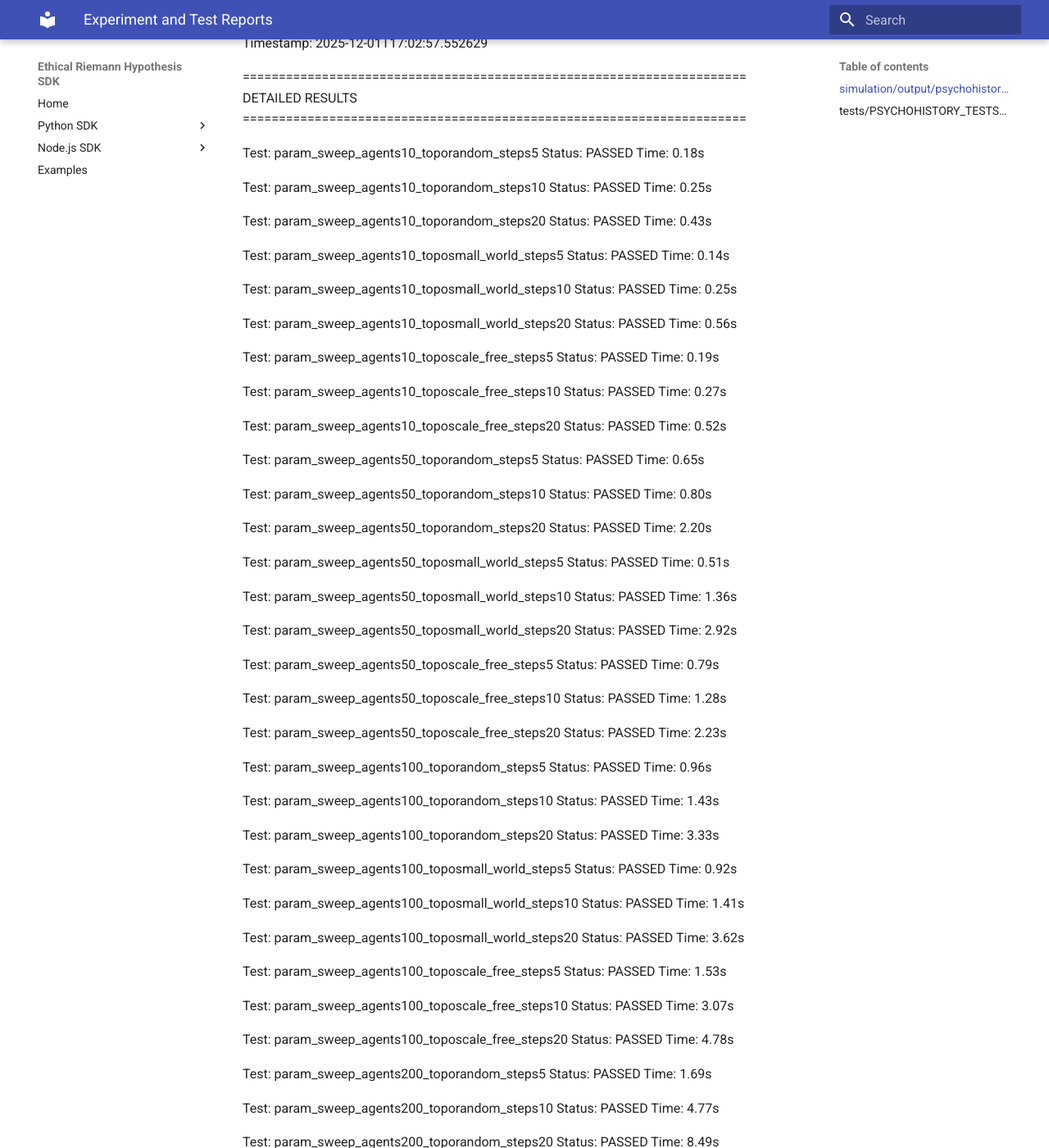
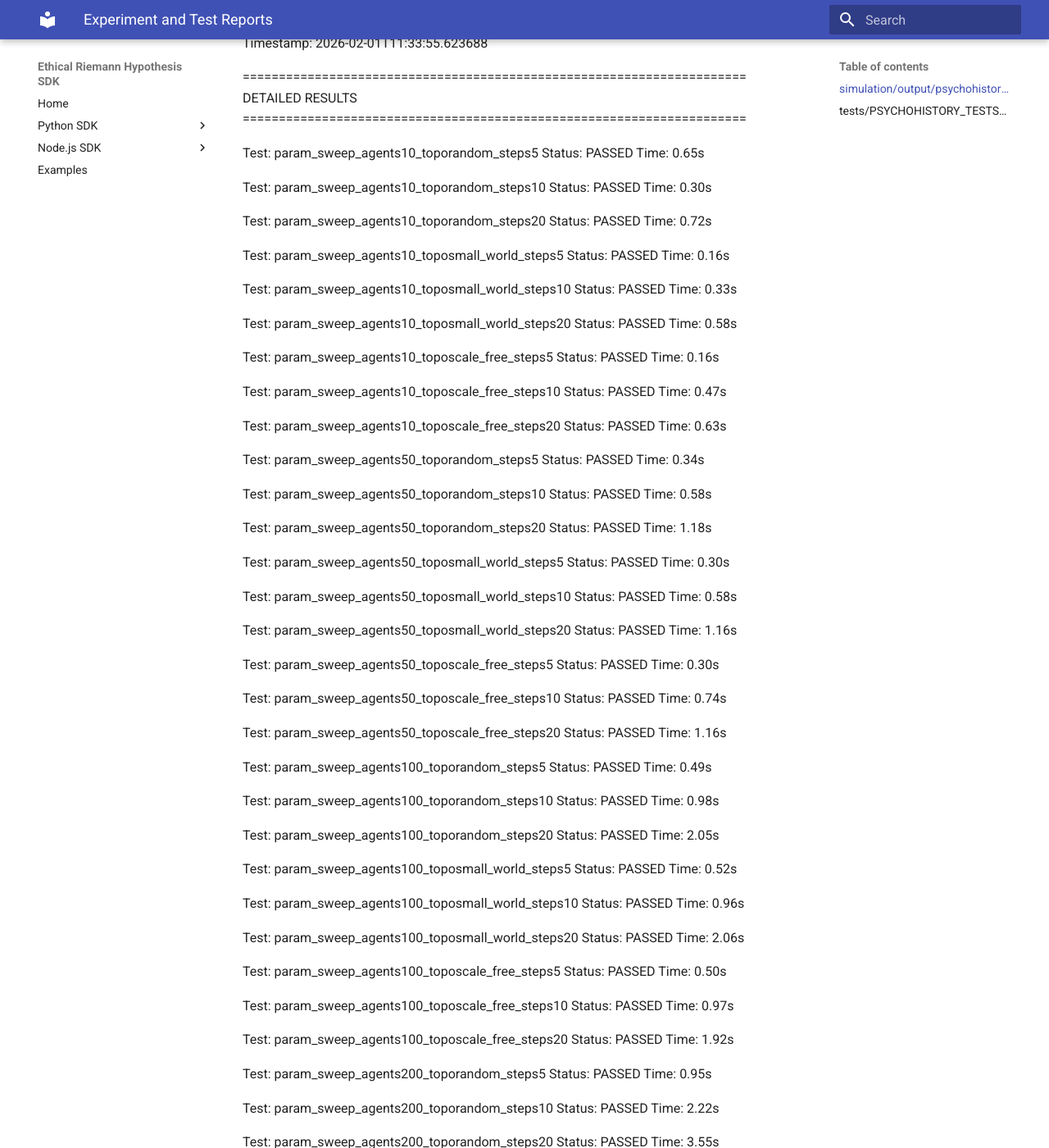
Before and after one commit to dennislee928/Ethic-Latex, an MkDocs documentation site: the page built from docs/EXPERIMENT_REPORTS.md, in a window 1280 px wide and 1400 px high, scrolled down 561 px. Shown: the whole window at 82% size. Built offline with MkDocs 1.6.1 and Material for MkDocs 9.7.7, drawn with Linux system fonts in a browser that asks for light colours; some of the changed text lies outside the part shown.

Commit message:
Update psychohistory test reports
Refresh test outputs after a new run: update docs/EXPERIMENT_REPORTS.md, simulation/output/psychohistory_tests/test_report.json, and test_summary.txt with new timestamps, total time, and per-test elapsed times. The docs reflect that 36 tests passed (100% success) and remove previously listed unstable/failed stress and boundary entries; JSON and summary text now contain the corresponding numeric and timestamp adjustments.

```diff
--- a/docs/EXPERIMENT_REPORTS.md
+++ b/docs/EXPERIMENT_REPORTS.md
@@ -14,13 +14,13 @@
 PSYCHOHISTORY SIMULATION TEST REPORT
 ======================================================================
 
-Total Tests: 43
-Passed: 40
-Failed: 1
-Success Rate: 93.0%
-Total Time: 144.89s
+Total Tests: 36
+Passed: 36
+Failed: 0
+Success Rate: 100.0%
+Total Time: 40.51s
 
-Timestamp: 2025-12-01T17:02:57.552629
+Timestamp: 2026-02-01T11:33:55.623688
 
 ======================================================================
 DETAILED RESULTS
@@ -28,175 +28,147 @@
 
 Test: param_sweep_agents10_toporandom_steps5
   Status: PASSED
-  Time: 0.18s
+  Time: 0.65s
 
 Test: param_sweep_agents10_toporandom_steps10
   Status: PASSED
-  Time: 0.25s
+  Time: 0.30s
 
 Test: param_sweep_agents10_toporandom_steps20
   Status: PASSED
-  Time: 0.43s
+  Time: 0.72s
 
 Test: param_sweep_agents10_toposmall_world_steps5
   Status: PASSED
-  Time: 0.14s
+  Time: 0.16s
 
 Test: param_sweep_agents10_toposmall_world_steps10
   Status: PASSED
-  Time: 0.25s
+  Time: 0.33s
 
 Test: param_sweep_agents10_toposmall_world_steps20
   Status: PASSED
-  Time: 0.56s
+  Time: 0.58s
 
 Test: param_sweep_agents10_toposcale_free_steps5
   Status: PASSED
-  Time: 0.19s
+  Time: 0.16s
 
 Test: param_sweep_agents10_toposcale_free_steps10
   Status: PASSED
-  Time: 0.27s
+  Time: 0.47s
 
 Test: param_sweep_agents10_toposcale_free_steps20
   Status: PASSED
-  Time: 0.52s
+  Time: 0.63s
 
 Test: param_sweep_agents50_toporandom_steps5
   Status: PASSED
-  Time: 0.65s
+  Time: 0.34s
 
 Test: param_sweep_agents50_toporandom_steps10
   Status: PASSED
-  Time: 0.80s
+  Time: 0.58s
 
 Test: param_sweep_agents50_toporandom_steps20
   Status: PASSED
-  Time: 2.20s
+  Time: 1.18s
 
 Test: param_sweep_agents50_toposmall_world_steps5
   Status: PASSED
-  Time: 0.51s
+  Time: 0.30s
 
 Test: param_sweep_agents50_toposmall_world_steps10
   Status: PASSED
-  Time: 1.36s
+  Time: 0.58s
 
 Test: param_sweep_agents50_toposmall_world_steps20
   Status: PASSED
-  Time: 2.92s
+  Time: 1.16s
 
 Test: param_sweep_agents50_toposcale_free_steps5
   Status: PASSED
-  Time: 0.79s
+  Time: 0.30s
 
 Test: param_sweep_agents50_toposcale_free_steps10
   Status: PASSED
-  Time: 1.28s
+  Time: 0.74s
 
 Test: param_sweep_agents50_toposcale_free_steps20
   Status: PASSED
-  Time: 2.23s
+  Time: 1.16s
 
 Test: param_sweep_agents100_toporandom_steps5
   Status: PASSED
-  Time: 0.96s
+  Time: 0.49s
 
 Test: param_sweep_agents100_toporandom_steps10
   Status: PASSED
-  Time: 1.43s
+  Time: 0.98s
 
 Test: param_sweep_agents100_toporandom_steps20
   Status: PASSED
-  Time: 3.33s
+  Time: 2.05s
 
 Test: param_sweep_agents100_toposmall_world_steps5
   Status: PASSED
-  Time: 0.92s
+  Time: 0.52s
 
 Test: param_sweep_agents100_toposmall_world_steps10
   Status: PASSED
-  Time: 1.41s
+  Time: 0.96s
 
 Test: param_sweep_agents100_toposmall_world_steps20
   Status: PASSED
-  Time: 3.62s
+  Time: 2.06s
 
 Test: param_sweep_agents100_toposcale_free_steps5
   Status: PASSED
-  Time: 1.53s
+  Time: 0.50s
 
 Test: param_sweep_agents100_toposcale_free_steps10
   Status: PASSED
-  Time: 3.07s
+  Time: 0.97s
 
 Test: param_sweep_agents100_toposcale_free_steps20
   Status: PASSED
-  Time: 4.78s
+  Time: 1.92s
 
 Test: param_sweep_agents200_toporandom_steps5
   Status: PASSED
-  Time: 1.69s
+  Time: 0.95s
 
 Test: param_sweep_agents200_toporandom_steps10
   Status: PASSED
-  Time: 4.77s
+  Time: 2.22s
 
 Test: param_sweep_agents200_toporandom_steps20
   Status: PASSED
-  Time: 8.49s
+  Time: 3.55s
 
 Test: param_sweep_agents200_toposmall_world_steps5
   Status: PASSED
-  Time: 1.90s
+  Time: 0.93s
 
 Test: param_sweep_agents200_toposmall_world_steps10
   Status: PASSED
-  Time: 4.58s
+  Time: 1.77s
 
 Test: param_sweep_agents200_toposmall_world_steps20
   Status: PASSED
-  Time: 12.73s
+  Time: 3.78s
 
 Test: param_sweep_agents200_toposcale_free_steps5
   Status: PASSED
-  Time: 2.17s
+  Time: 0.91s
 
 Test: param_sweep_agents200_toposcale_free_steps10
   Status: PASSED
-  Time: 5.75s
+  Time: 1.78s
 
 Test: param_sweep_agents200_toposcale_free_steps20
   Status: PASSED
-  Time: 8.83s
-
-Test: long_term_steps50
-  Status: UNSTABLE
-  Time: 6.15s
-
-Test: long_term_steps100
-  Status: UNSTABLE
-  Time: 10.51s
-
-Test: stress_agents200
-  Status: PASSED
-  Time: 8.70s
-
-Test: stress_agents500
-  Status: PASSED
-  Time: 24.56s
-
-Test: boundary_minimal
-  Status: FAILED
-  Error: k>n, choose smaller k or larger n
-
-Test: boundary_small
-  Status: PASSED
-  Time: 0.05s
-
-Test: boundary_large_agents
-  Status: PASSED
-  Time: 7.19s
+  Time: 3.85s
 
 
 ---
```
Also changed, not shown: 3 other files.
